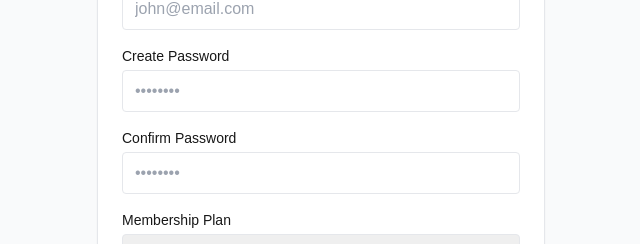
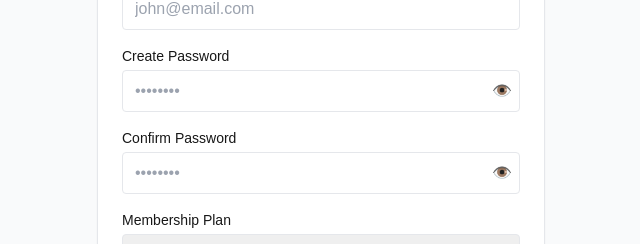
Before and after one commit to Anurag-Bachheti/Gym-Management-Application, a Next.js app in the folder frontend/: page /signup in a window 1280 px wide. Shown: the part 320-564 px from the top of the page, without its empty margins (319-959 px from the left). Built offline with nearby package versions, Linux system fonts and the light colour scheme.

Commit message:
feat: component added for eye button and used in multiple places in password fields

```diff
--- /dev/null
+++ b/frontend/src/app/components/PasswordInput.tsx
@@ -0,0 +1,41 @@
+"use client";
+
+import { useState } from "react";
+
+type PasswordInputProps = {
+  label?: string;
+  value: string;
+  onChange: (value: string) => void;
+  placeholder?: string;
+};
+
+export default function PasswordInput({
+  value,
+  onChange,
+  placeholder = "••••••••",
+}: PasswordInputProps) {
+  const [showPassword, setShowPassword] = useState(false);
+
+  return (
+    <div>
+      <div className="relative">
+        <input
+          type={showPassword ? "text" : "password"}
+          className="w-full border px-3 py-2 rounded pr-10"
+          placeholder={placeholder}
+          value={value}
+          onChange={(e) => onChange(e.target.value)}
+        />
+
+        <button
+          type="button"
+          onClick={() => setShowPassword(!showPassword)}
+          className="absolute inset-y-0 right-2 flex items-center text-gray-500 hover:text-gray-700"
+          aria-label={showPassword ? "Hide password" : "Show password"}
+        >
+          {showPassword ? "🙈" : "👁️"}
+        </button>
+      </div>
+    </div>
+  );
+}
--- a/frontend/src/app/login/page.tsx
+++ b/frontend/src/app/login/page.tsx
@@ -4,6 +4,7 @@ import { useState } from "react";
 import { useRouter } from "next/navigation";
 import { getDashboardRoute } from "@/lib/auth";
 import api from "@/lib/api";
+import PasswordInput from "../components/PasswordInput";
 
 export default function LoginPage() {
   const router = useRouter();
@@ -79,12 +80,9 @@ export default function LoginPage() {
           <label className="block text-sm font-medium mb-1">
             Password
           </label>
-          <input
-            type="password"
-            className="w-full border px-3 py-2 rounded"
-            placeholder="••••••••"
+          <PasswordInput
             value={password}
-            onChange={(e) => setPassword(e.target.value)}
+            onChange={setPassword}
           />
         </div>
 
--- a/frontend/src/app/reset-password/page.tsx
+++ b/frontend/src/app/reset-password/page.tsx
@@ -3,7 +3,7 @@
 import { useState, Suspense } from "react";
 import { useRouter, useSearchParams } from "next/navigation";
 import api from "@/lib/api";
-// import { Eye, EyeOff } from "lucide-react"; // Removed as not installed
+import PasswordInput from "../components/PasswordInput";
 
 function ResetPasswordForm() {
     const router = useRouter();
@@ -16,15 +16,9 @@ function ResetPasswordForm() {
         password: "",
         confirmPassword: "",
     });
-    const [showPassword, setShowPassword] = useState(false);
-    const [showConfirmPassword, setShowConfirmPassword] = useState(false);
     const [loading, setLoading] = useState(false);
     const [error, setError] = useState("");
     const [message, setMessage] = useState("");
-
-    const handleChange = (e: React.ChangeEvent<HTMLInputElement>) => {
-        setFormData({ ...formData, [e.target.name]: e.target.value });
-    };
 
     const handleSubmit = async (e: React.FormEvent) => {
         e.preventDefault();
@@ -87,49 +81,31 @@ function ResetPasswordForm() {
                         className="w-full border px-4 py-2 rounded-md focus:ring-2 focus:ring-black outline-none font-mono text-center text-lg tracking-widest"
                         placeholder="000000"
                         value={formData.otp}
-                        onChange={handleChange}
+                        onChange={(e) => setFormData({ ...formData, otp: e.target.value })}
                         required
                     />
                 </div>
 
+                {/* New Password */}
                 <div className="relative">
                     <label className="block text-sm font-medium text-gray-700 mb-1">New Password</label>
-                    <input
-                        name="password"
-                        type={showPassword ? "text" : "password"}
-                        className="w-full border px-4 py-2 rounded-md focus:ring-2 focus:ring-black outline-none"
-                        placeholder="••••••••"
+                    <PasswordInput
                         value={formData.password}
-                        onChange={handleChange}
-                        required
+                        onChange={(value) =>
+                            setFormData({ ...formData, password: value })
+                        }
                     />
-                    <button
-                        type="button"
-                        onClick={() => setShowPassword(!showPassword)}
-                        className="absolute right-3 top-[34px] text-gray-400 hover:text-gray-600"
-                    >
-                        {showPassword ? "👁️" : "🙈"}
-                    </button>
                 </div>
 
+                {/* Confirm Password */}
                 <div className="relative">
                     <label className="block text-sm font-medium text-gray-700 mb-1">Confirm Password</label>
-                    <input
-                        name="confirmPassword"
-                        type={showConfirmPassword ? "text" : "password"}
-                        className="w-full border px-4 py-2 rounded-md focus:ring-2 focus:ring-black outline-none"
-                        placeholder="••••••••"
+                    <PasswordInput
                         value={formData.confirmPassword}
-                        onChange={handleChange}
-                        required
+                        onChange={(value) =>
+                            setFormData({ ...formData, confirmPassword: value })
+                        }
                     />
-                    <button
-                        type="button"
-                        onClick={() => setShowConfirmPassword(!showConfirmPassword)}
-                        className="absolute right-3 top-[34px] text-gray-400 hover:text-gray-600"
-                    >
-                        {showConfirmPassword ? "👁️" : "🙈"}
-                    </button>
                 </div>
 
                 <button
--- a/frontend/src/app/signup/page.tsx
+++ b/frontend/src/app/signup/page.tsx
@@ -3,6 +3,7 @@
 import { useState } from "react";
 import { useRouter } from "next/navigation";
 import api from "@/lib/api";
+import PasswordInput from "../components/PasswordInput";
 
 export default function SignupPage() {
   const router = useRouter();
@@ -17,6 +18,8 @@ export default function SignupPage() {
 
   const [loading, setLoading] = useState(false);
   const [error, setError] = useState("");
+  const [password, setPassword] = useState("");
+  const [confirmPassword, setConfirmPassword] = useState("");
 
   function handleChange(
     e: React.ChangeEvent<HTMLInputElement | HTMLSelectElement>
@@ -110,13 +113,9 @@ export default function SignupPage() {
           <label className="block text-sm font-medium mb-1">
             Create Password
           </label>
-          <input
-            type="password"
-            name="password"
-            placeholder="••••••••"
-            value={form.password}
-            onChange={handleChange}
-            className="w-full border px-3 py-2 rounded"
+          <PasswordInput
+            value={password}
+            onChange={setPassword}
           />
         </div>
 
@@ -125,13 +124,9 @@ export default function SignupPage() {
           <label className="block text-sm font-medium mb-1">
             Confirm Password
           </label>
-          <input
-            type="password"
-            name="confirmPassword"
-            placeholder="••••••••"
-            value={form.confirmPassword}
-            onChange={handleChange}
-            className="w-full border px-3 py-2 rounded"
+          <PasswordInput
+            value={confirmPassword}
+            onChange={setConfirmPassword}
           />
         </div>
 
```
